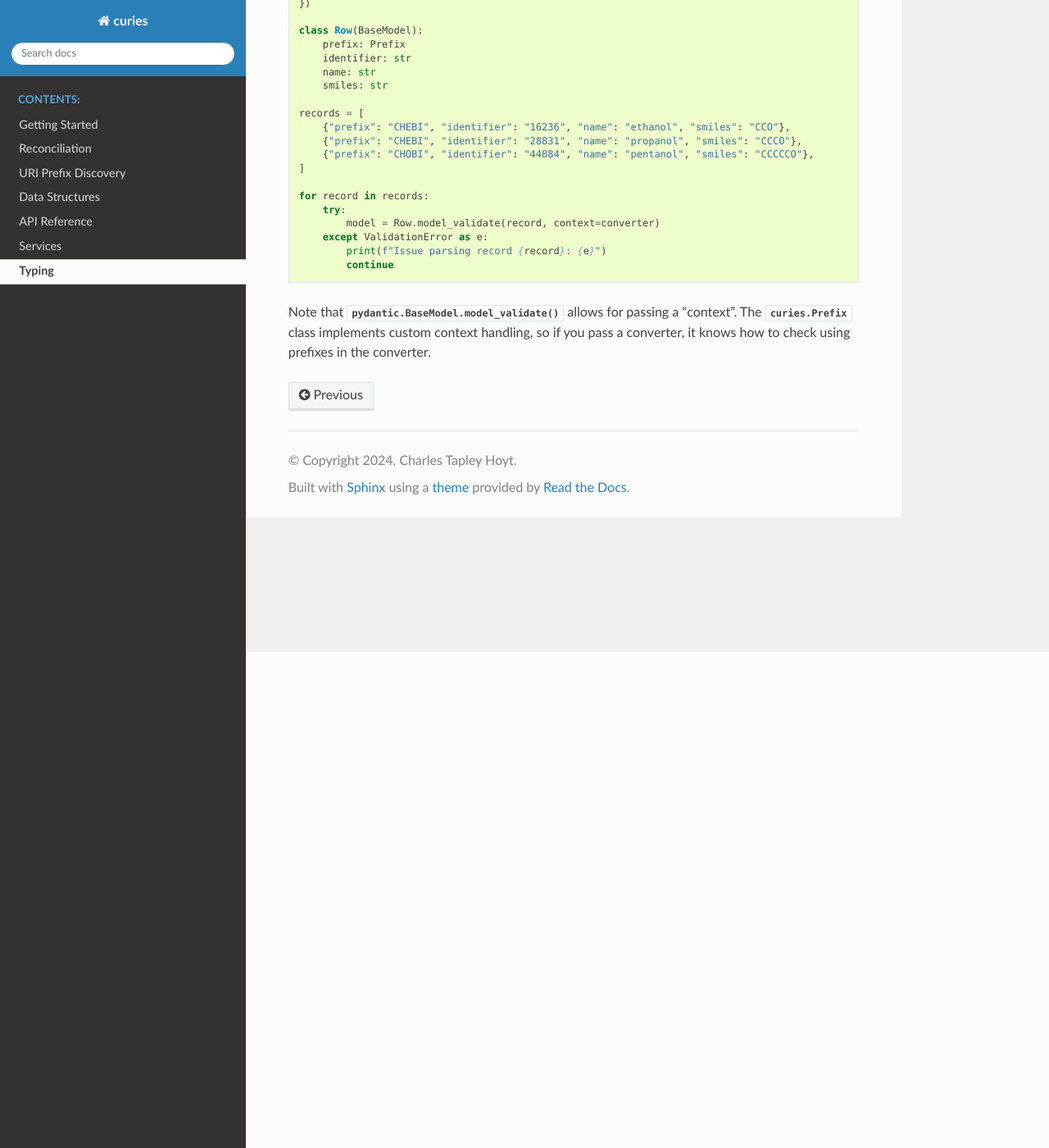
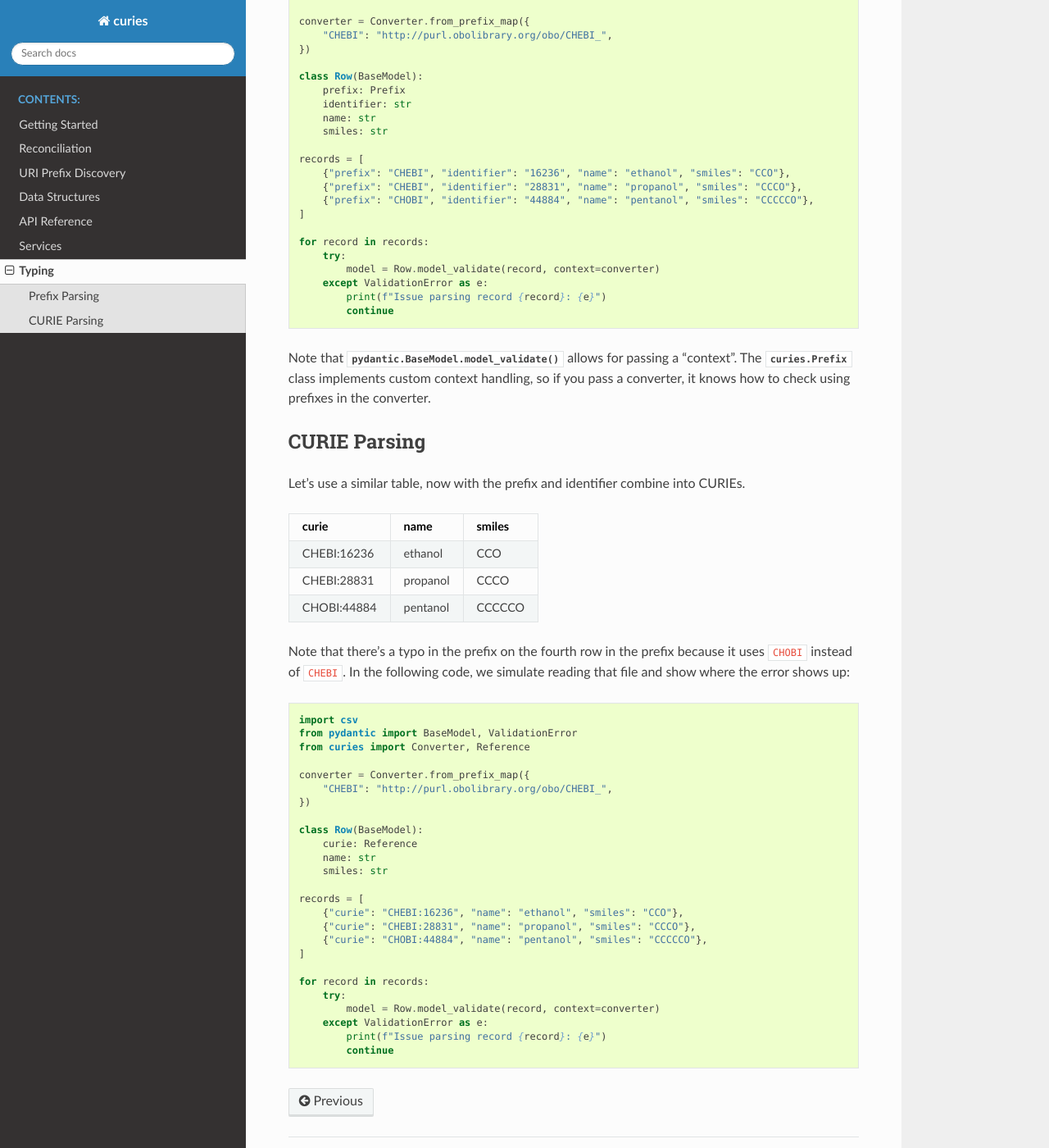
Before and after one commit to biopragmatics/curies, a Sphinx documentation site: the page built from docs/source/typing.rst, in a window 1280 px wide and 1400 px high, scrolled down 605 px. Shown: the whole window at 82% size. Built offline with Sphinx 7.4.7 and the Read the Docs theme 3.1.0, drawn with Linux system fonts in a browser that asks for light colours.

Commit message:
Add custom model validator for CURIEs (#142)
This PR allows for the automated parsing of string CURIEs into instances
of Reference classes. This also allows for injection of a converter as
context.

```diff
--- a/docs/source/typing.rst
+++ b/docs/source/typing.rst
@@ -2,6 +2,8 @@ Typing
 ======
 This package comes with utilities for better typing other resources.
 
+Prefix Parsing
+--------------
 Let's say you have a table like this:
 
 ======  ==========  ========  ======
@@ -48,3 +50,48 @@ file and show where the error shows up:
 Note that :meth:`pydantic.BaseModel.model_validate` allows for passing a "context".
 The :class:`curies.Prefix` class implements custom context handling, so if you pass
 a converter, it knows how to check using prefixes in the converter.
+
+CURIE Parsing
+--------------
+Let's use a similar table, now with the prefix and identifier combine
+into CURIEs.
+
+===========  ========  ======
+curie        name      smiles
+===========  ========  ======
+CHEBI:16236  ethanol   CCO
+CHEBI:28831  propanol  CCCO
+CHOBI:44884  pentanol  CCCCCO
+===========  ========  ======
+
+Note that there's a typo in the prefix on the fourth row in the prefix because it
+uses ``CHOBI`` instead of ``CHEBI``. In the following code, we simulate reading that
+file and show where the error shows up:
+
+.. code-block:: python
+
+    import csv
+    from pydantic import BaseModel, ValidationError
+    from curies import Converter, Reference
+
+    converter = Converter.from_prefix_map({
+        "CHEBI": "http://purl.obolibrary.org/obo/CHEBI_",
+    })
+
+    class Row(BaseModel):
+        curie: Reference
+        name: str
+        smiles: str
+
+    records = [
+        {"curie": "CHEBI:16236", "name": "ethanol", "smiles": "CCO"},
+        {"curie": "CHEBI:28831", "name": "propanol", "smiles": "CCCO"},
+        {"curie": "CHOBI:44884", "name": "pentanol", "smiles": "CCCCCO"},
+    ]
+
+    for record in records:
+        try:
+            model = Row.model_validate(record, context=converter)
+        except ValidationError as e:
+            print(f"Issue parsing record {record}: {e}")
+            continue
```
Also changed, not shown: 2 other files.
